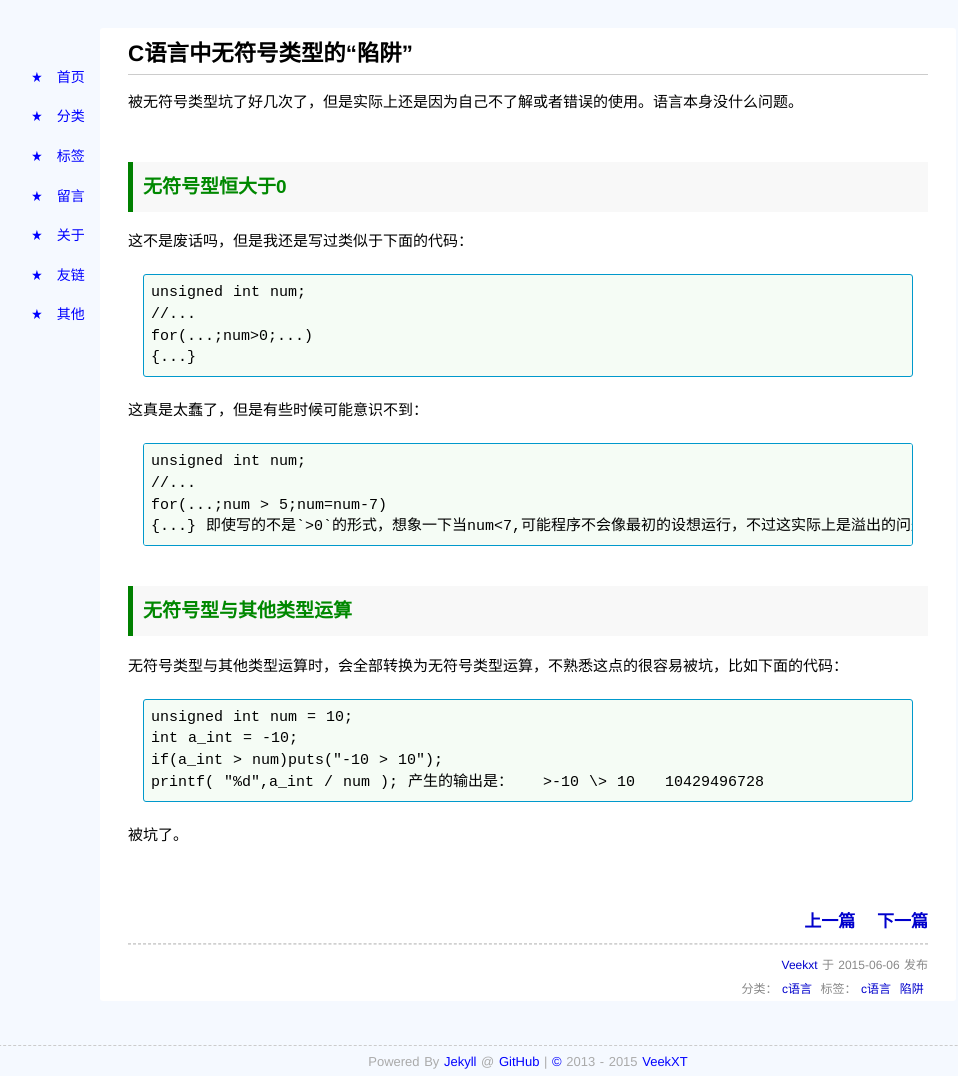
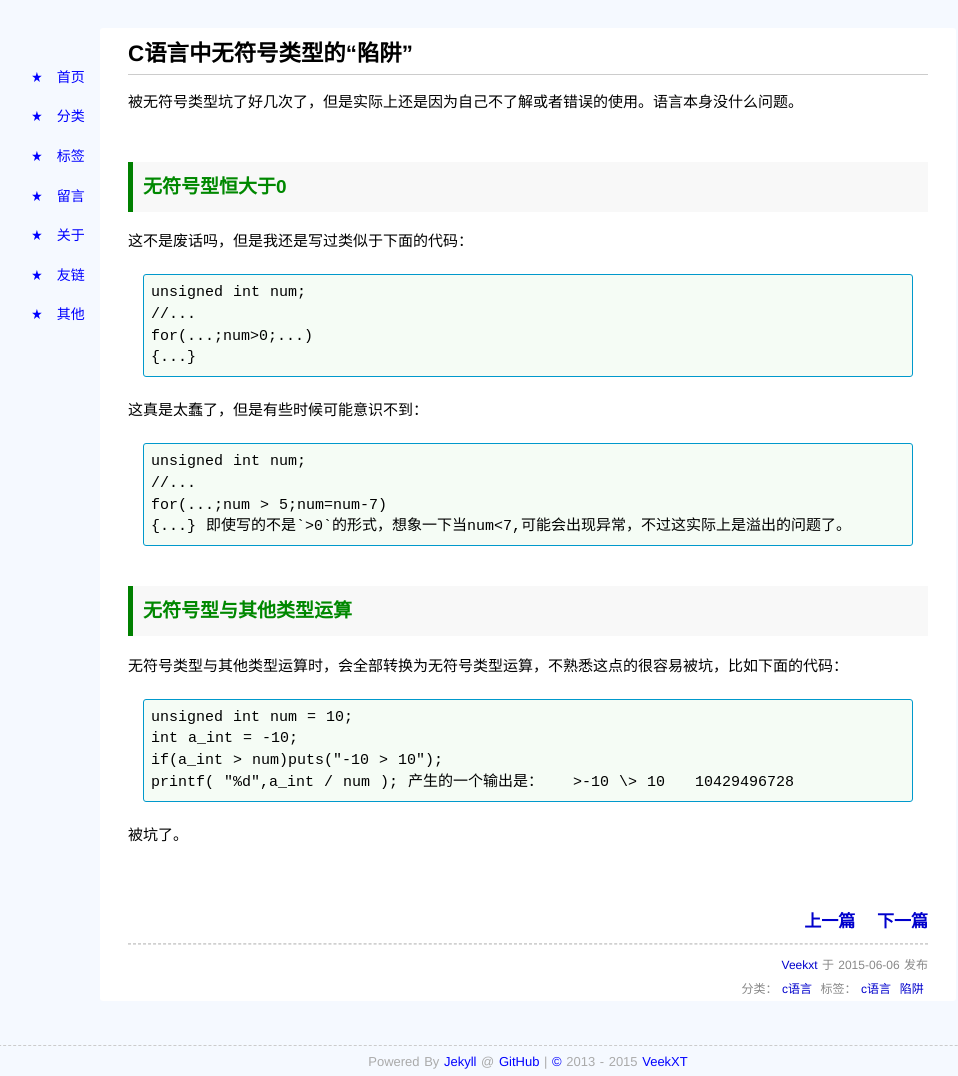
Before and after one commit to veekxt/one-point.github.io, a Jekyll site: the page built from _posts/2015-06-06-c语言中无符号型的陷阱.md, in a window 1280 px wide. Shown: the whole page, without its empty margins (112-1070 px from the left). Built offline with Jekyll 4.4.1, drawn with Linux system fonts in a browser that asks for light colours; Markdown is read by kramdown in place of the engine named in the settings; comment, search, counter and statistics services are not loaded.

Commit message:
change post

```diff
--- a/_posts/2015-06-06-c语言中无符号型的陷阱.md
+++ b/_posts/2015-06-06-c语言中无符号型的陷阱.md
@@ -27,7 +27,7 @@ tags:
 	//...
 	for(...;num > 5;num=num-7)
 	{...}
-即使写的不是`>0`的形式，想象一下当num<7,可能程序不会像最初的设想运行，不过这实际上是溢出的问题了。
+即使写的不是`>0`的形式，想象一下当num<7,可能会出现异常，不过这实际上是溢出的问题了。
 
 ### 无符号型与其他类型运算
 
@@ -37,7 +37,7 @@ tags:
 	int a_int = -10;
 	if(a_int > num)puts("-10 > 10");
 	printf( "%d",a_int / num );
-产生的输出是：
+产生的一个输出是：
 >-10 \> 10
 10429496728
 
```
